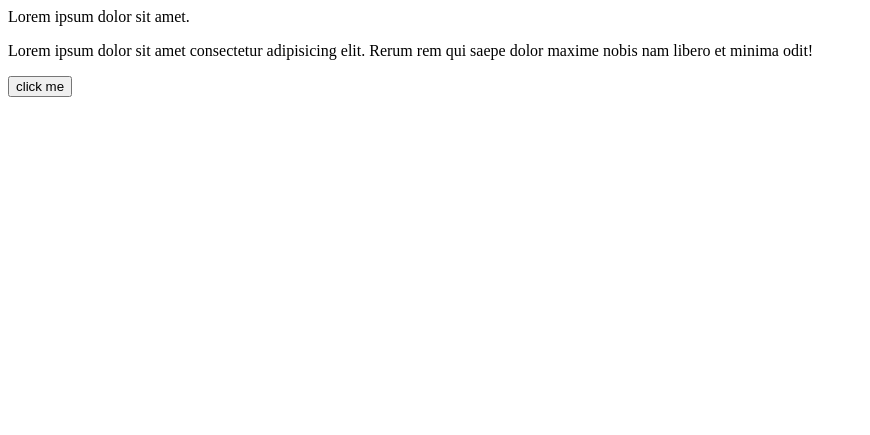
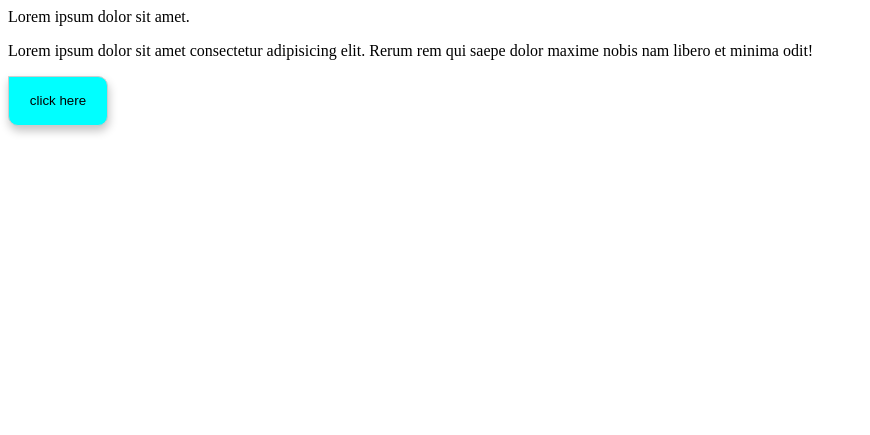
Before and after one commit to malikgaoua/git-exercise, a plain HTML site: page modification.html in a window 1280 px wide. Shown: the part 365-800 px from the top of the page, without its empty margins (0-870 px from the left). Drawn offline with Linux system fonts and the light colour scheme.

Commit message:
new chancge

```diff
--- /dev/null
+++ b/modi.css
@@ -0,0 +1,14 @@
+.butto{
+background-color: aqua;
+height: 50px;
+width: 100px;
+border-radius: 0px 10px 10px;
+border: 0.5px solid rgb(205, 205, 205);
+box-shadow: 1px 5px 10px rgb(197, 197, 197);
+animation: 0.5s all, ease-in-out 1s;
+}
+.butto:hover{
+background-color: bisque;
+cursor: pointer;
+animation: 0.5s all, ease-in-out 1s;
+}
--- a/modification.html
+++ b/modification.html
@@ -4,6 +4,7 @@
     <meta charset="UTF-8">
     <meta name="viewport" content="width=device-width, initial-scale=1.0">
     <title>Document</title>
+    <link rel="stylesheet" href="./modi.css">
 </head>
 <body>
     <h1>modification</h1>
@@ -19,6 +20,9 @@
     <p>
         Lorem ipsum dolor sit amet consectetur adipisicing elit. Rerum rem qui saepe dolor maxime nobis nam libero et minima odit!
     </p>
-    <button>click me</button>
+    <div>
+            <button class="butto">click here</button>
+    </div>
+
 </body>
 </html>
```
